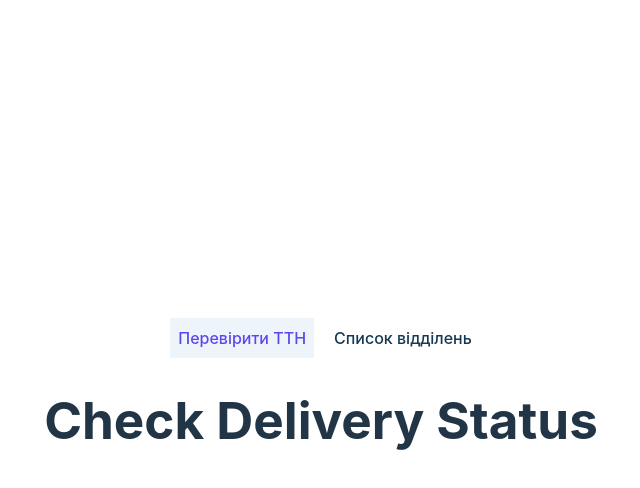
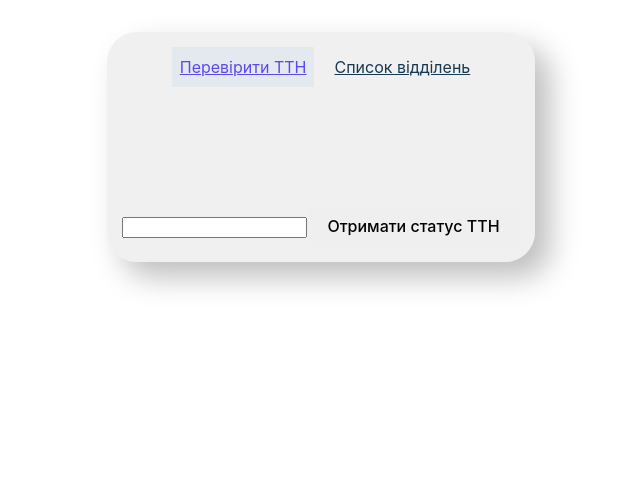
Before and after one commit to maryna-mazur/delivery-status, a React (Vite) app: page / in a window 1280 px wide. Shown: the top 488 px of the page, without its empty margins (319-959 px from the left). Built offline with nearby package versions, Linux system fonts and the light colour scheme.

Commit message:
added markup for CheckDeliveryStatus

```diff
--- a/src/App.css
+++ b/src/App.css
@@ -1,8 +1,26 @@
 #root {
-  max-width: 1280px;
   margin: 0 auto;
+  height: 100vh;
+  display: flex;
+  flex-direction: column;
+  justify-content: space-between;
   padding: 2rem;
   text-align: center;
+}
+
+.app {
+  display: flex;
+  flex-direction: column;
+  justify-content: space-between;
+  margin: 0 auto;
+  padding: 15px;
+  min-width: 260px;
+  max-width: 800px;
+  min-height: 200px;
+  max-height: 600px;
+  border-radius: 30px;
+  background: #e0e0e07c;
+  box-shadow: 15px 15px 30px #bebebe, -15px -15px 30px #ffffff;
 }
 
 .navbar__menu {
--- a/src/App.tsx
+++ b/src/App.tsx
@@ -2,10 +2,12 @@ import classNames from "classnames";
 import { FC } from "react";
 import { NavLink, Route, Routes } from "react-router-dom";
 import "./App.css";
-import { BranchesList } from "./components/BranchesList";
-import { CheckDeliveryStatus } from "./components/CheckDeliveryStatus";
+import { BranchesList } from "./components/BranchesList/BranchesList";
+import { CheckDeliveryStatus } from "./components/CheckDeliveryStatus/CheckDeliveryStatus";
 
 export const App: FC = () => {
+  console.log('App render');
+
   return (
     <div className="app">
       <nav className="navbar">
--- a/src/components/BranchesList.tsx
+++ b/src/components/BranchesList/BranchesList.tsx
@@ -1,9 +1,9 @@
 import { FC } from "react";
 
 export const BranchesList:FC = () => {
+  console.log('CheckDeliveryStatus render');
+
   return (
-    <div>
-      <h1>Branches List</h1>
-    </div>
+    <h2>good</h2>
   );
 }
--- /dev/null
+++ b/src/components/BranchesList/index.ts
@@ -0,0 +1 @@
+export * from './BranchesList';
--- a/src/components/CheckDeliveryStatus.tsx
+++ /dev/null
@@ -1,9 +0,0 @@
-import { FC } from "react";
-
-export const CheckDeliveryStatus: FC = () => {
-  return (
-    <div>
-      <h1>Check Delivery Status</h1>
-    </div>
-  );
-}
--- /dev/null
+++ b/src/components/CheckDeliveryStatus/CheckDeliveryStatus.tsx
@@ -0,0 +1,12 @@
+import { FC } from "react";
+
+export const CheckDeliveryStatus: FC = () => {
+  console.log('CheckDeliveryStatus render');
+
+  return (
+    <form>
+      <input type="number" />
+      <button>Отримати статус ТТН</button>
+    </form>
+  );
+}
--- /dev/null
+++ b/src/components/CheckDeliveryStatus/index.ts
@@ -0,0 +1 @@
+export * from './CheckDeliveryStatus';
--- a/src/index.css
+++ b/src/index.css
@@ -3,32 +3,15 @@
   line-height: 1.5;
   font-weight: 400;
 
-  color-scheme: light dark;
   color: rgba(255, 255, 255, 0.87);
-  background-color: #242424;
 
   font-synthesis: none;
   text-rendering: optimizeLegibility;
-  -webkit-font-smoothing: antialiased;
-  -moz-osx-font-smoothing: grayscale;
-  -webkit-text-size-adjust: 100%;
 }
 
-a {
-  font-weight: 500;
-  color: #646cff;
-  text-decoration: inherit;
-}
-a:hover {
-  color: #535bf2;
-}
 
 body {
   margin: 0;
-  display: flex;
-  place-items: center;
-  min-width: 320px;
-  min-height: 100vh;
 }
 
 h1 {
@@ -43,7 +26,6 @@ button {
   font-size: 1em;
   font-weight: 500;
   font-family: inherit;
-  background-color: #1a1a1a;
   cursor: pointer;
   transition: border-color 0.25s;
 }
@@ -54,16 +36,3 @@ button:focus,
 button:focus-visible {
   outline: 4px auto -webkit-focus-ring-color;
 }
-
-@media (prefers-color-scheme: light) {
-  :root {
-    color: #213547;
-    background-color: #ffffff;
-  }
-  a:hover {
-    color: #747bff;
-  }
-  button {
-    background-color: #f9f9f9;
-  }
-}
```
Also changed, not shown: src/components/CheckDeliveryStatus/CheckDeliveryStatus.css (added), 1 other file (tests, documents, lock files or other folders).
